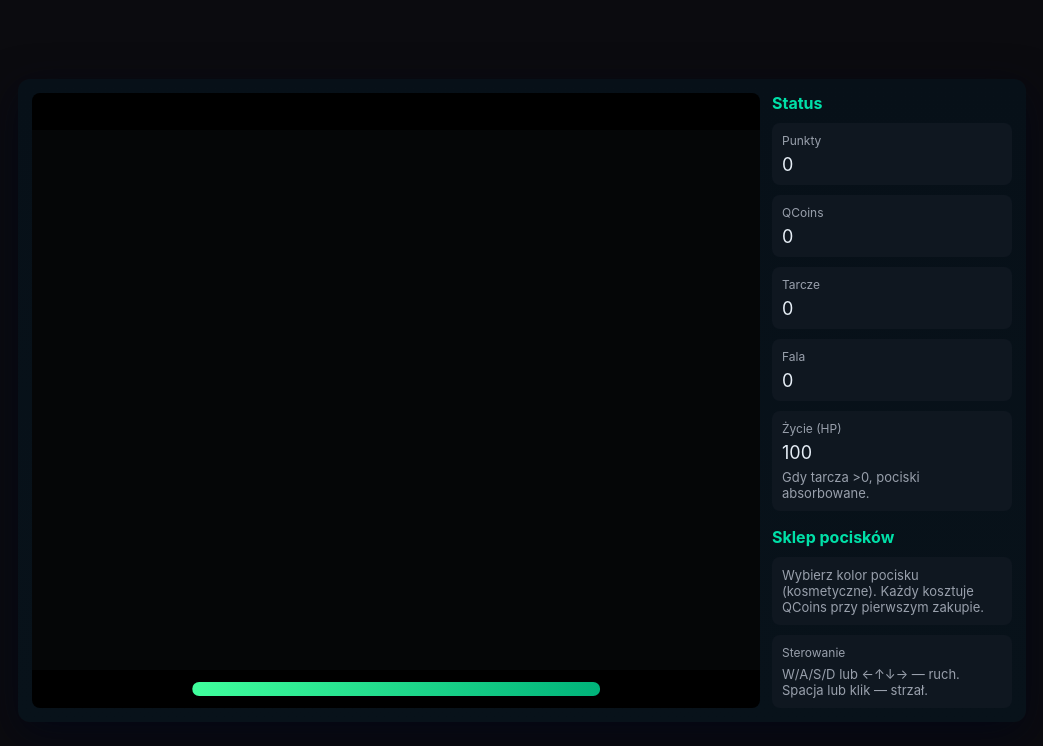
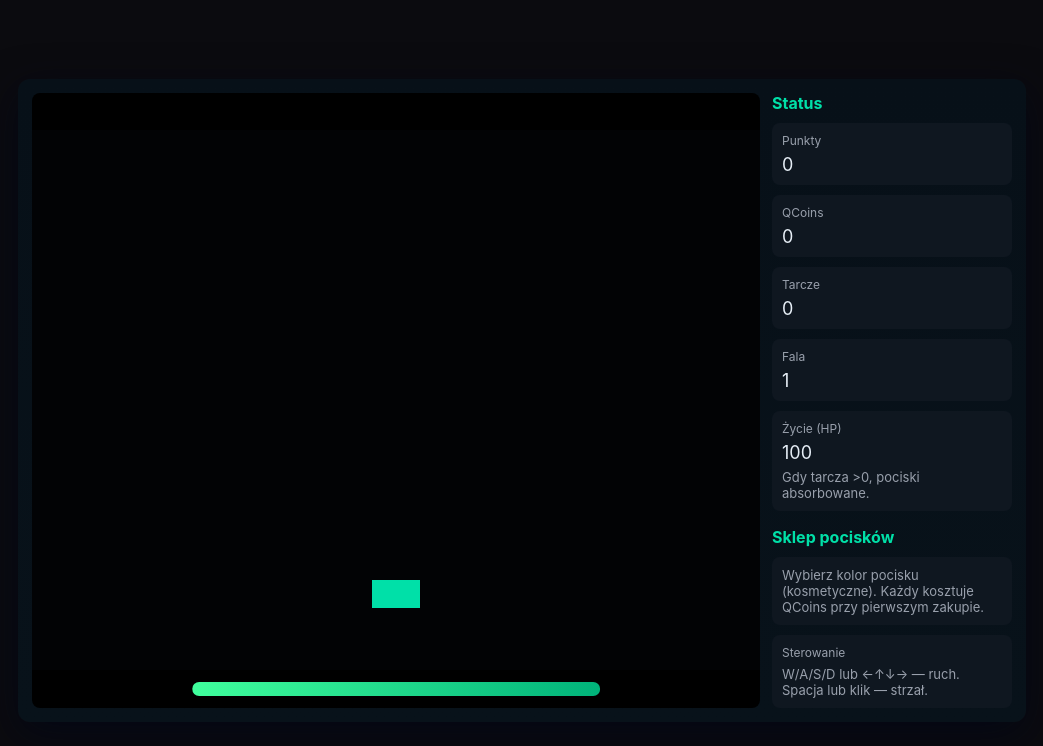
Before and after one commit to DelmaN-SCQ/Shooting-Game-Q, a plain HTML site: page index.html in a window 1280 px wide. Both pictures are taken after a click on the button "Graj". Shown: the whole page, without its empty margins (118-1161 px from the left). Drawn offline with Linux system fonts and the light colour scheme.

Commit message:
Update index.html

```diff
--- a/index.html
+++ b/index.html
@@ -47,7 +47,7 @@ canvas{display:block;background:#050607;width:760px;height:540px;}
 
 <div id="shopMenu" class="menu-box" style="display:none;">
 <h1>Sklep</h1>
-<div id="shopItems"></div>
+<div id="shopItemsPanel"></div>
 <div class="menu-row" style="margin-top:12px;">
 <button class="btn" onclick="backToMenu()">Powrót</button>
 </div>
@@ -64,7 +64,7 @@ canvas{display:block;background:#050607;width:760px;height:540px;}
 <div class="title" style="margin-top:6px">Sklep pocisków</div>
 <div class="stat" id="shopPanel">
 <div style="font-size:13px;color:var(--muted)">Wybierz kolor pocisku (kosmetyczne). Każdy kosztuje QCoins przy pierwszym zakupie.</div>
-<div id="shopItemsPanel"></div>
+<div id="shopItems"></div>
 </div>
 <div class="stat"><div class="label">Sterowanie</div><div class="controls">W/A/S/D lub ←↑↓→ — ruch. Spacja lub klik — strzał.</div></div>
 </div>
@@ -91,21 +91,20 @@ canvas.addEventListener('click',()=>keys.space=true);
 function showShop(){document.getElementById('menu').style.display='none';document.getElementById('shopMenu').style.display='flex';renderShop();}
 function backToMenu(){document.getElementById('shopMenu').style.display='none';document.getElementById('menu').style.display='flex';}
 
-window.startGame = function() {
-  document.getElementById('menu').style.display='none';
-  running = true;
-  // Reset gry
-  score=0; wave=0; shieldCount=0; playerHP=playerMaxHP;
-  bullets=[]; enemyBullets=[]; enemies=[]; drops=[]; explosions=[];
-  qcoins=storage.get('qcoins',qcoins);
-
-  spawnPlayer();
-  spawnWave(4);
-  updateUI();
-  loop();
-};
-
-// Tutaj należy wstawić pełne funkcje gry: spawnPlayer, spawnWave, playerShoot, enemyShoot, update, draw, loop, updateUI, renderShop, showGameOver
+// --- Funkcje gry ---
+function spawnPlayer(){player={x:canvas.width/2-24,y:canvas.height-90,w:48,h:28,speed:4.2,fireRate:12,fireCooldown:0,shields:0};playerHP=playerMaxHP;updateUI();}
+function spawnWave(n){wave++;document.getElementById('wave').textContent=wave;const toSpawn=Math.min(n,MAX_ENEMIES);for(let i=0;i<toSpawn;i++){enemies.push({x:Math.random()*(canvas.width-60),y:-40-i*40,w:40,h:24,speed:0.6+Math.random(),hp:20,maxhp:20,fireCooldown:Math.floor(Math.random()*120),aim:true});}}
+function playerShoot(){if(player.fireCooldown>0)return;bullets.push({x:player.x+player.w/2-6,y:player.y-10,w:8,h:14,color:shopData.find(s=>s.id===selectedBullet).color});player.fireCooldown=player.fireRate;}
+function updateUI(){document.getElementById('score').textContent=score;document.getElementById('shieldCount').textContent=shieldCount;document.getElementById('wave').textContent=wave;document.getElementById('hpSmall').textContent=Math.max(0,Math.floor(playerHP));document.getElementById('qcoins').textContent=qcoins;const hpPct=Math.max(0,playerHP/playerMaxHP*100);document.getElementById('hpFill').style.width=hpPct+'%';}
+function loop(){if(!running)return;update();draw();requestAnimationFrame(loop);}
+function update(){
+if(keys.w||keys.up)player.y-=player.speed;if(keys.s||keys.down)player.y+=player.speed;if(keys.a||keys.left)player.x-=player.speed;if(keys.d||keys.right)player.x+=player.speed;
+player.x=Math.max(0,Math.min(canvas.width-player.w,player.x));player.y=Math.max(0,Math.min(canvas.height-player.h,player.y));
+if(keys.space)playerShoot();if(player.fireCooldown>0)player.fireCooldown--;
+}
+function draw(){ctx.clearRect(0,0,canvas.width,canvas.height);ctx.fillStyle='#020305';ctx.fillRect(0,0,canvas.width,canvas.height);ctx.fillStyle='#00e0a8';ctx.fillRect(player.x,player.y,player.w,player.h);}
+function startGame(){document.getElementById('menu').style.display='none';running=true;score=0;wave=0;shieldCount=0;playerHP=playerMaxHP;bullets=[];enemyBullets=[];enemies=[];drops=[];explosions=[];qcoins=storage.get('qcoins',qcoins);spawnPlayer();spawnWave(4);updateUI();loop();}
+function renderShop(){const shop=document.getElementById('shopItems');shop.innerHTML='';shopData.forEach(item=>{const ownedFlag=!!owned[item.id];const div=document.createElement('div');div.className='shop-item';const left=document.createElement('div');left.innerHTML=`<div style="font-weight:600">${item.label}</div><div style="font-size:12px;color:var(--muted)">Koszt: ${item.cost} Q</div>`;const right=document.createElement('div');const btn=document.createElement('button');btn.className='btn';btn.style.padding='6px 8px';btn.textContent=ownedFlag?(selectedBullet===item.id?'Wybrany':'Wybierz'):`Kup (${item.cost})`;btn.onclick=()=>{if(ownedFlag){selectedBullet=item.id;storage.set('selectedBullet',selectedBullet);renderShop();}else{if(qcoins>=item.cost){qcoins-=item.cost;owned[item.id]=true;selectedBullet=item.id;storage.set('ownedBullets',owned);storage.set('qcoins',qcoins);storage.set('selectedBullet',selectedBullet);renderShop();updateUI();}else{alert('Brak QCoins');}}};const preview=document.createElement('div');preview.style.width='28px';preview.style.height='16px';preview.style.borderRadius='4px';preview.style.background=item.color;preview.style.marginRight='8px';preview.style.boxShadow='inset 0 0 6px rgba(255,255,255,0.06)';right.appendChild(preview);right.appendChild(btn);div.appendChild(left);div.appendChild(right);shop.appendChild(div);});}
 </script>
 </body>
 </html>
```
